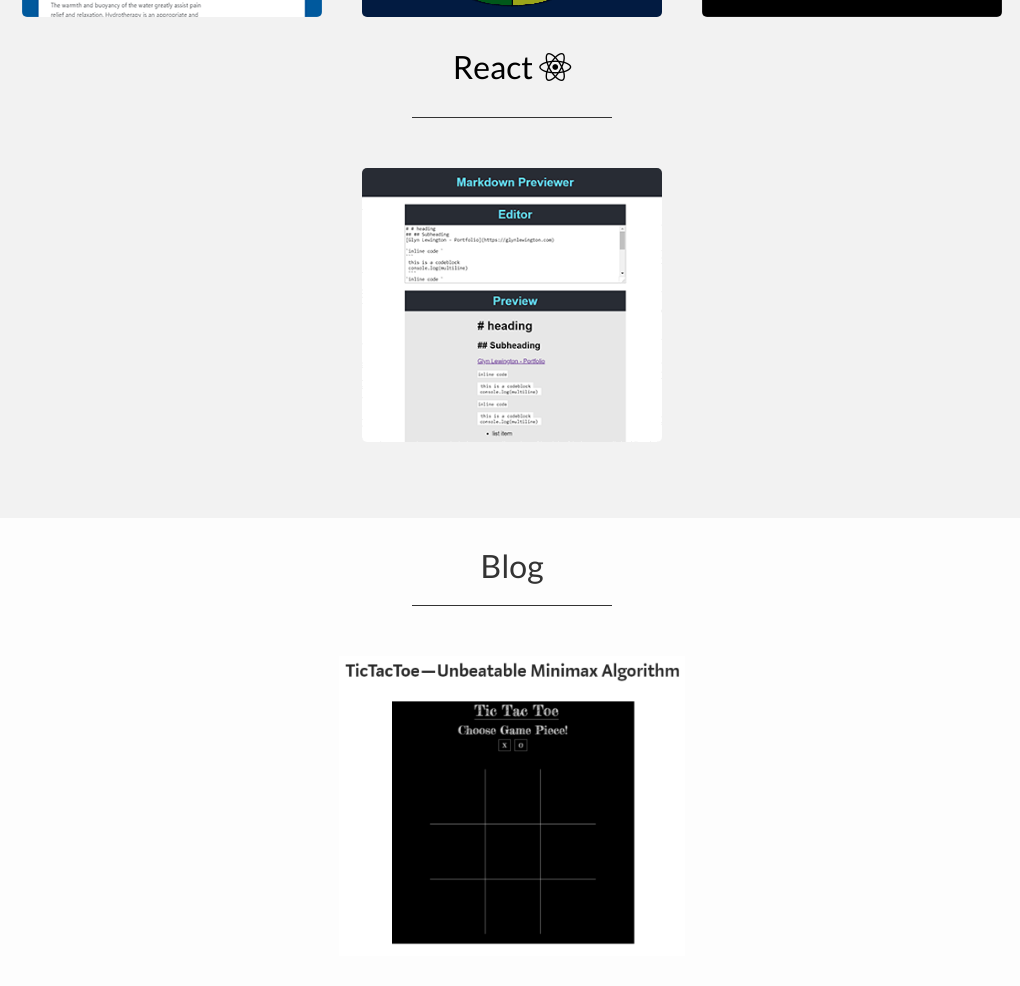
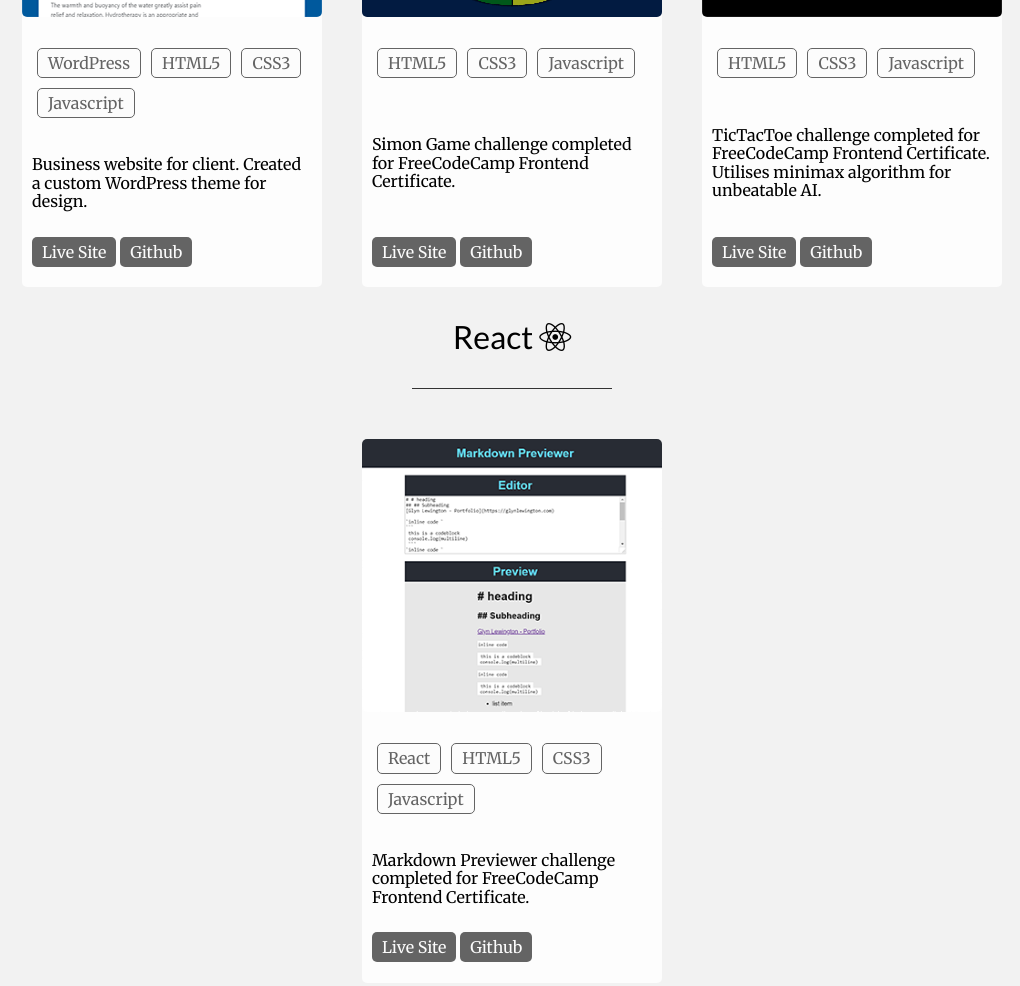
Before and after one commit to GlynL/portfolio-2, a website: page dist/index.html in a window 1280 px wide. Shown: the part 1769-2755 px from the top of the page, without its empty margins (128-1148 px from the left). Drawn offline with Linux system fonts and the light colour scheme.

Commit message:
updated projects with description and tech

```diff
--- a/dist/index.html
+++ b/dist/index.html
@@ -91,16 +91,55 @@
         <a href="https://glynl.github.io/Hydrohealth/" target="_blank">
           <img src="images/hydrohealth-mobile.png" alt="Hydrohealth site" title="Hydrohealth">
         </a>
+        <div class='projects__description'>
+          <p class='projects__description--tech'>
+            <span class='btn btn--inverse btn--nohover'>WordPress</span>
+            <span class='btn btn--inverse btn--nohover'>HTML5</span>
+            <span class='btn btn--inverse btn--nohover'>CSS3</span>
+            <span class='btn btn--inverse btn--nohover'>Javascript</span>
+          </p>
+          <p>Business website for client. Created a custom WordPress theme for design.</p>
+          <p>
+            <a class='btn btn--link' href="https://glynl.github.io/Hydrohealth/" target='_blank'>Live Site</a>
+            <a class='btn btn--link' href="https://github.com/GlynL/Hydrohealth" target='_blank'>Github</a>
+          </p>
+        </div>
       </div>
       <div class='projects__item'>
         <a href="https://glynl.github.io/simon-game/" target="_blank">
           <img src="images/simon-game.png" alt="simon game" title="simon game">
         </a>
+        <div class='projects__description'>
+          <p class='projects__description--tech'>
+            <span class='btn btn--inverse btn--nohover'>HTML5</span>
+            <span class='btn btn--inverse btn--nohover'>CSS3</span>
+            <span class='btn btn--inverse btn--nohover'>Javascript</span>
+          </p>
+          <p>Simon Game challenge completed for FreeCodeCamp Frontend Certificate.</p>
+          <p>
+            <a class='btn btn--link' href="https://glynl.github.io/simon-game/" target='_blank'>Live Site</a>
+            <a class='btn btn--link' href="https://github.com/GlynL/simon-game" target='_blank'>Github</a>
+          </p>
+        </div>
       </div>
       <div class='projects__item'>
         <a href="https://glynl.github.io/TicTacToe/" target="_blank">
           <img src="./images/tictactoe.png" alt="TicTacToe" title='TicTacToe'>
         </a>
+        <div class='projects__description'>
+          <p class='projects__description--tech'>
+            <span class='btn btn--inverse btn--nohover'>HTML5</span>
+            <span class='btn btn--inverse btn--nohover'>CSS3</span>
+            <span class='btn btn--inverse btn--nohover'>Javascript</span>
+          </p>
+          <p>TicTacToe challenge completed for FreeCodeCamp Frontend Certificate. Utilises minimax algorithm for unbeatable
+            AI.
+          </p>
+          <p>
+            <a class='btn btn--link' href="https://glynl.github.io/TicTacToe/" target='_blank'>Live Site</a>
+            <a class='btn btn--link' href="https://github.com/GlynL/TicTacToe" target='_blank'>Github</a>
+          </p>
+        </div>
       </div>
     </div>
 
@@ -109,11 +148,25 @@
       <i class="fab fa-react"></i>
     </h3>
     <hr>
+
     <div class='projects__list'>
       <div class='projects__item'>
         <a href="https://markdown-previewer-g.herokuapp.com/" target="_blank">
           <img src="images/markdown.png" alt="markdown-previewer" title='markdown previewer'>
         </a>
+        <div class='projects__description'>
+          <p class='projects__description--tech'>
+            <span class='btn btn--inverse btn--nohover'>React</span>
+            <span class='btn btn--inverse btn--nohover'>HTML5</span>
+            <span class='btn btn--inverse btn--nohover'>CSS3</span>
+            <span class='btn btn--inverse btn--nohover'>Javascript</span>
+          </p>
+          <p>Markdown Previewer challenge completed for FreeCodeCamp Frontend Certificate.</p>
+          <p>
+            <a class='btn btn--link' href="https://markdown-previewer-g.herokuapp.com/" target='_blank'>Live Site</a>
+            <a class='btn btn--link' href="https://github.com/GlynL/markdown-previewer" target='_blank'>Github</a>
+          </p>
+        </div>
       </div>
     </div>
   </section>
--- a/dist/style.css
+++ b/dist/style.css
@@ -371,9 +371,30 @@
   transition: all 0.2s ease;
 }
 
+.btn--inverse {
+  color: #646464;
+  background: #fcfcfc;
+  border: 1px solid #646464;
+}
+
+.btn--link {
+  text-decoration: none;
+}
+
 .btn:hover {
   cursor: pointer;
   opacity: 0.8;
+}
+
+.btn--inverse:hover {
+  color: #fcfcfc;
+  background: #646464;
+  border: 1px solid #646464;
+}
+
+.btn--nohover:hover {
+  cursor: auto;
+  opacity: 1;
 }
 
 .btn:active {
@@ -579,14 +600,37 @@
 
 .projects__item {
   width: 300px;
-  height: 300px;
   margin: 0 20px;
+  background: #fdfdfd;
+  border-radius: 5px;
+  display: flex;
+  flex-direction: column;
 }
 
-.projects__item img {
-  max-height: 100%;
+.projects__item img,
+.projects__item > a {
+  max-height: 300px;
   max-width: 100%;
   border-radius: 5px;
+  display: block;
+}
+
+.projects__description {
+  margin: 0;
+  padding: 10px;
+  display: flex;
+  flex-direction: column;
+  justify-content: space-between;
+  flex-grow: 1; /* styling as a flex child */
+}
+
+.projects__description--tech {
+  display: flex;
+  flex-wrap: wrap;
+}
+
+.projects__description--tech > span {
+  margin: 5px;
 }
 
 /* BLOG */
```
Also changed, not shown: dist/images/markdownp.png (deleted).
